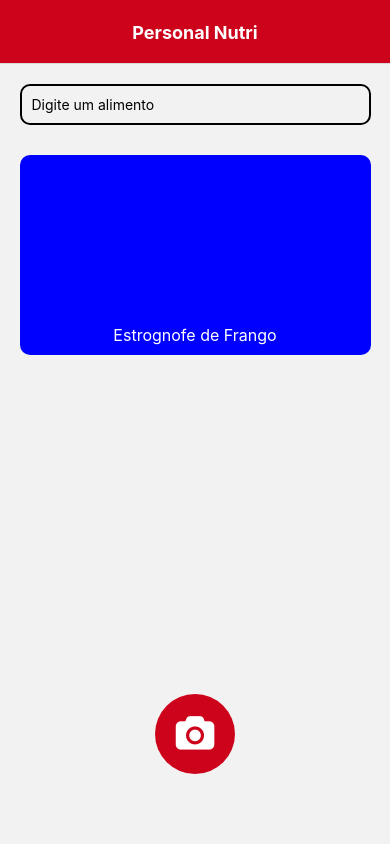
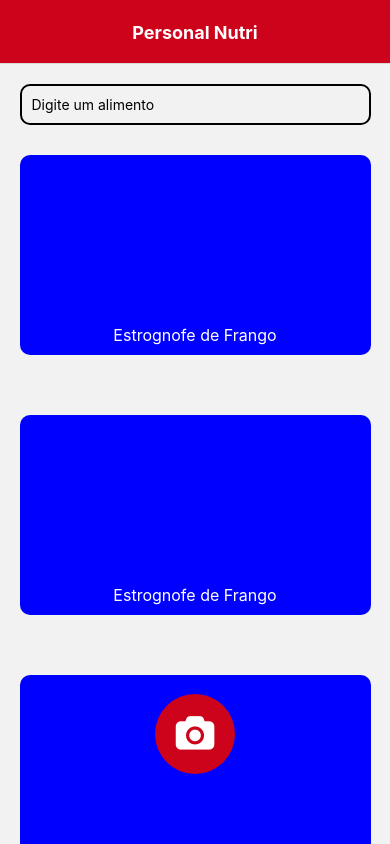
Before and after one commit to andreRessude/PersonalNutri, a React Native app: screen / in a window 390 px wide. Built offline with nearby package versions, Linux system fonts and the light colour scheme.

Commit message:
corrigindo erros

```diff
--- a/src/Pages/TelaAlimentoSelecionado/style.js
+++ b/src/Pages/TelaAlimentoSelecionado/style.js
@@ -17,11 +17,11 @@ const styles = StyleSheet.create({
     imagemPrato:{
         backgroundColor:"blue",
         color:"#ffffff",
-
         width:"90%",
         textAlign:"center",
         borderRadius:25,
         paddingVertical:100,
+        margin:10
     },
     tabelaNutricional: {
         width:"90%",
--- a/src/Pages/TelaPrincipal/index.js
+++ b/src/Pages/TelaPrincipal/index.js
@@ -43,6 +43,51 @@ export default function TelaPrincipal(){
                         style={styles.textCardAlimento}
                         >Estrognofe de Frango</Text>
                     </TouchableOpacity>
+                    <TouchableOpacity   //Prato 1
+                    id="estrogonofe_de_frango"
+                    style={styles.cardAlimento}
+                    onPress={ openScreenAlimentoSelecionado}
+                    >
+                        <Text
+                        style={styles.textCardAlimento}
+                        >Estrognofe de Frango</Text>
+                    </TouchableOpacity>
+                    <TouchableOpacity   //Prato 1
+                    id="estrogonofe_de_frango"
+                    style={styles.cardAlimento}
+                    onPress={ openScreenAlimentoSelecionado}
+                    >
+                        <Text
+                        style={styles.textCardAlimento}
+                        >Estrognofe de Frango</Text>
+                    </TouchableOpacity>
+                    <TouchableOpacity   //Prato 1
+                    id="estrogonofe_de_frango"
+                    style={styles.cardAlimento}
+                    onPress={ openScreenAlimentoSelecionado}
+                    >
+                        <Text
+                        style={styles.textCardAlimento}
+                        >Estrognofe de Frango</Text>
+                    </TouchableOpacity>
+                    <TouchableOpacity   //Prato 1
+                    id="estrogonofe_de_frango"
+                    style={styles.cardAlimento}
+                    onPress={ openScreenAlimentoSelecionado}
+                    >
+                        <Text
+                        style={styles.textCardAlimento}
+                        >Estrognofe de Frango</Text>
+                    </TouchableOpacity>
+                    <TouchableOpacity   //Prato 1
+                    id="estrogonofe_de_frango"
+                    style={styles.cardAlimento}
+                    onPress={ openScreenAlimentoSelecionado}
+                    >
+                        <Text
+                        style={styles.textCardAlimento}
+                        >Estrognofe de Frango</Text>
+                    </TouchableOpacity>
 
                 </View>
             </ScrollView>
```
Also changed, not shown: src/Components/Title/index.js (deleted, +0 -10 lines), src/Routes/stack.routes.tsx (+3 -6 lines).
